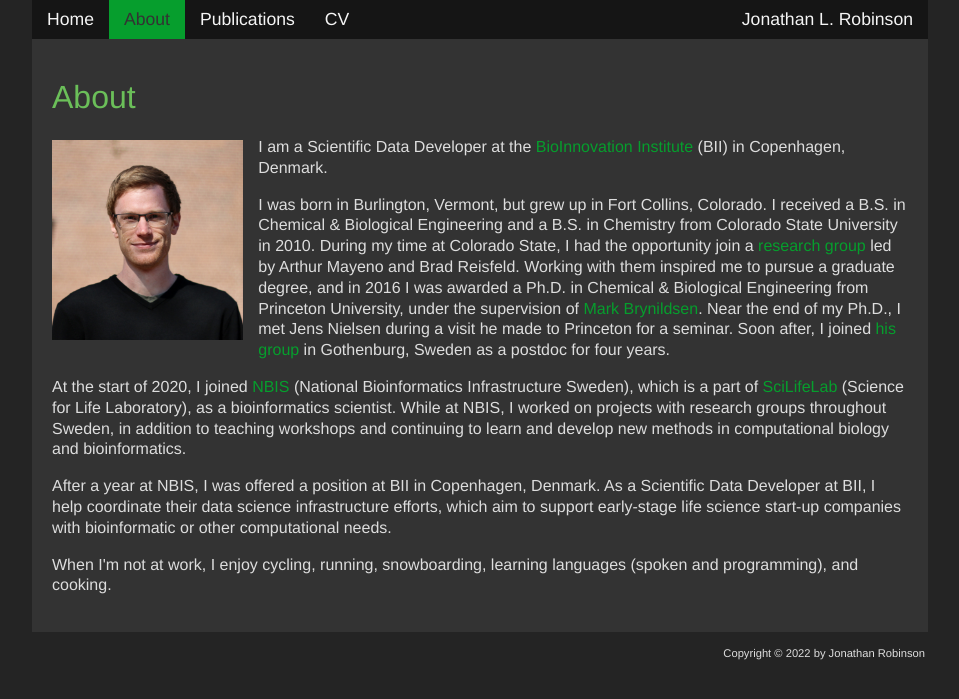
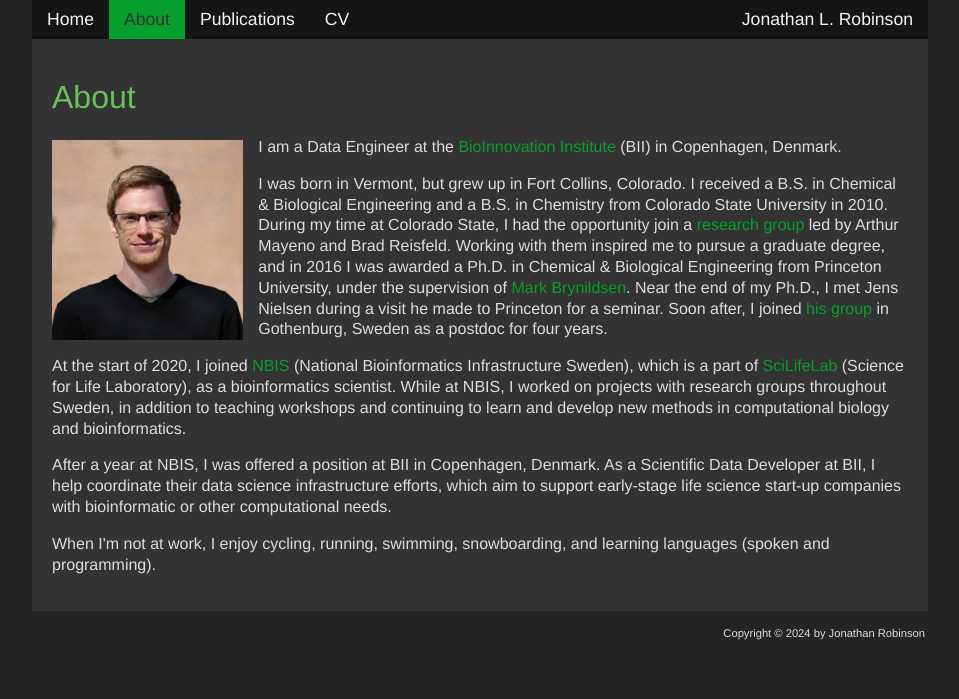
Before and after one commit to JonathanRob/JonathanRob.github.io, a Jekyll site: the page built from about.html, in a window 1280 px wide. Shown: the top 699 px of the page, without its empty margins (160-1119 px from the left). Built offline with Jekyll 4.4.1, drawn with Linux system fonts in a browser that asks for light colours.

Commit message:
update about page and copyright date

```diff
--- a/_layouts/default.html
+++ b/_layouts/default.html
@@ -28,9 +18,9 @@
 	    		{{ content }}
 	    	</div>
 			<footer>
-				<p>Copyright &copy; 2022 by Jonathan Robinson</p>
+				<p>Copyright &copy; 2024 by Jonathan Robinson</p>
 	    		<!-- <ul>
-	        		<li><a href="mailto:jonathan.robins1@gmail.com">email</a></li>
+	        		<li><a href="mailto:jon.robins@pm.me">email</a></li>
 	        		<li><a href="https://github.com/jonathanrob">github.com/jonathanrob</a></li>
 				</ul> -->
 			</footer>
--- a/about.html
+++ b/about.html
@@ -10,15 +10,15 @@ title: about
 	<div>
 		<img src="assets/images/JonathanRobinson.JPG" style="float:left; height: 200px; padding-right: 15px; padding-top: 3px; padding-bottom: 15px">
 
-        <p>I am a Scientific Data Developer at the <a href="https://bii.dk/">BioInnovation Institute</a> (BII) in Copenhagen, Denmark.</p>
+        <p>I am a Data Engineer at the <a href="https://bii.dk/">BioInnovation Institute</a> (BII) in Copenhagen, Denmark.</p>
 
-		<p>I was born in Burlington, Vermont, but grew up in Fort Collins, Colorado. I received a B.S. in Chemical & Biological Engineering and a B.S. in Chemistry from Colorado State University in 2010. During my time at Colorado State, I had the opportunity join a <a href='http://qspt.colostate.edu/'>research group</a> led by Arthur Mayeno and Brad Reisfeld. Working with them inspired me to pursue a graduate degree, and in 2016 I was awarded a Ph.D. in Chemical & Biological Engineering from Princeton University, under the supervision of <a href="https://brynildsenlab.princeton.edu/">Mark Brynildsen</a>. Near the end of my Ph.D., I met Jens Nielsen during a visit he made to Princeton for a seminar. Soon after, I joined <a href="https://www.sysbio.se/labs/nielsen/">his group</a> in Gothenburg, Sweden as a postdoc for four years.</p>
+		<p>I was born in Vermont, but grew up in Fort Collins, Colorado. I received a B.S. in Chemical & Biological Engineering and a B.S. in Chemistry from Colorado State University in 2010. During my time at Colorado State, I had the opportunity join a <a href='http://qspt.colostate.edu/'>research group</a> led by Arthur Mayeno and Brad Reisfeld. Working with them inspired me to pursue a graduate degree, and in 2016 I was awarded a Ph.D. in Chemical & Biological Engineering from Princeton University, under the supervision of <a href="https://brynildsenlab.princeton.edu/">Mark Brynildsen</a>. Near the end of my Ph.D., I met Jens Nielsen during a visit he made to Princeton for a seminar. Soon after, I joined <a href="https://www.sysbio.se/labs/nielsen/">his group</a> in Gothenburg, Sweden as a postdoc for four years.</p>
 
 		<p>At the start of 2020, I joined <a href="https://nbis.se/">NBIS</a> (National Bioinformatics Infrastructure Sweden), which is a part of <a href="https://www.scilifelab.se/">SciLifeLab</a> (Science for Life Laboratory), as a bioinformatics scientist. While at NBIS, I worked on projects with research groups throughout Sweden, in addition to teaching workshops and continuing to learn and develop new methods in computational biology and bioinformatics.</p>
 
         <p>After a year at NBIS, I was offered a position at BII in Copenhagen, Denmark. As a Scientific Data Developer at BII, I help coordinate their data science infrastructure efforts, which aim to support early-stage life science start-up companies with bioinformatic or other computational needs.</p>
 
-		<p>When I'm not at work, I enjoy cycling, running, snowboarding, learning languages (spoken and programming), and cooking.</p>
+		<p>When I'm not at work, I enjoy cycling, running, swimming, snowboarding, and learning languages (spoken and programming).</p>
 	</div>
 
 </div>
```
Also changed, not shown: other parts of _layouts/default.html (+0 -10 lines).
